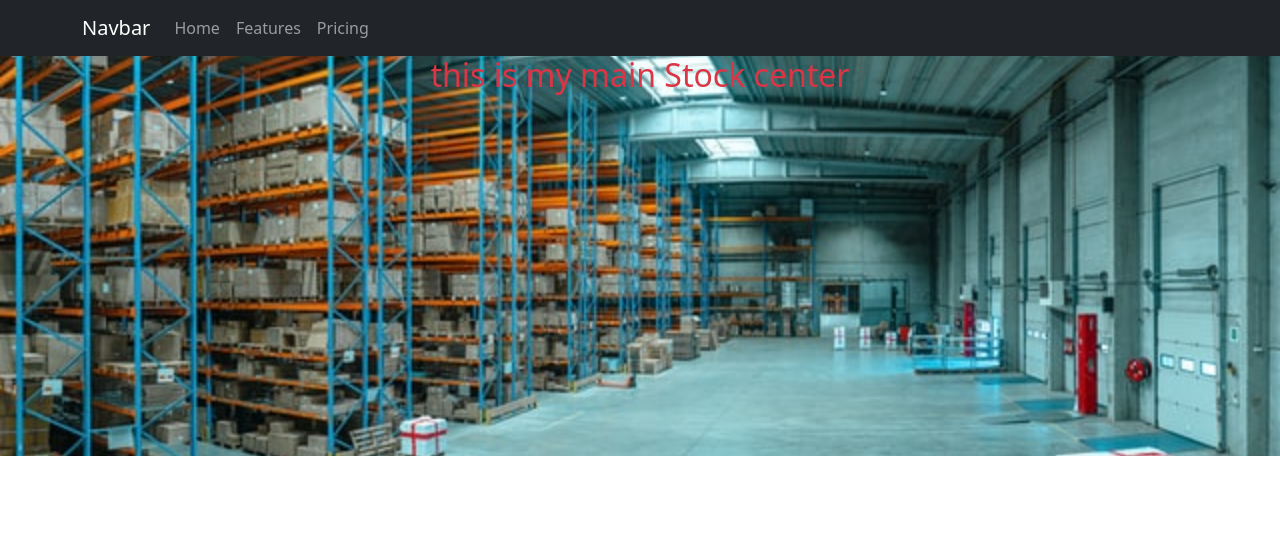
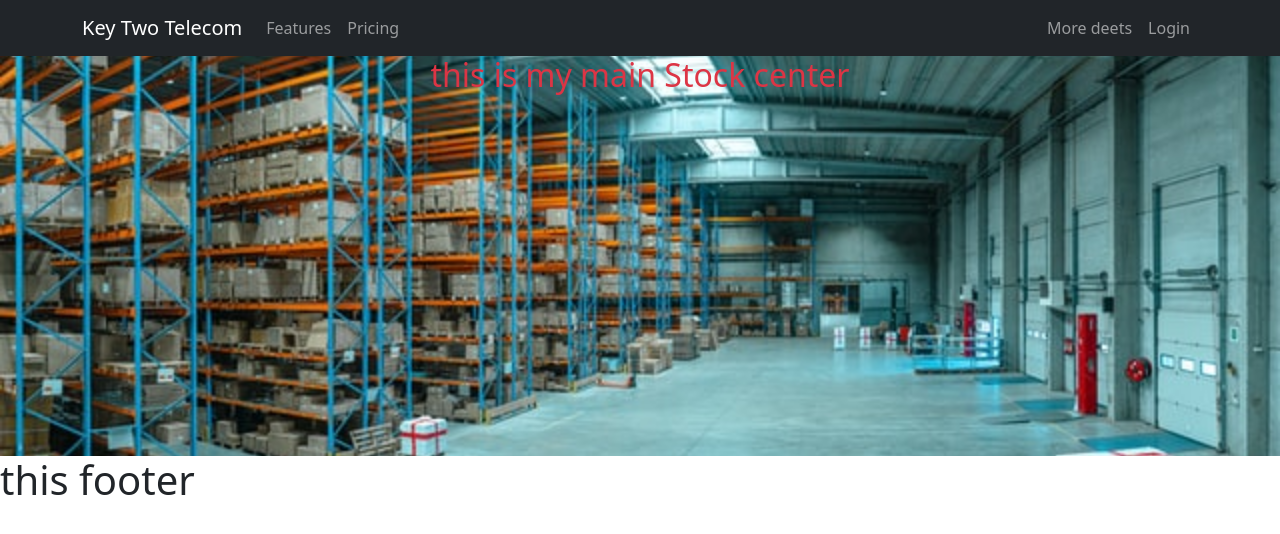
Before and after one commit to Masum-WebD/key-two-warehouse-clientSide, a React (Create React App) app: page / in a window 1280 px wide. Shown: the top 534 px of the page. Built offline with nearby package versions, Linux system fonts and the light colour scheme.

Commit message:
add header

```diff
--- a/package.json
+++ b/package.json
@@ -10,6 +10,7 @@
     "react": "^18.1.0",
     "react-bootstrap": "^2.3.1",
     "react-dom": "^18.1.0",
+    "react-router-dom": "^6.3.0",
     "react-scripts": "5.0.1",
     "web-vitals": "^2.1.4"
   },
--- a/src/App.js
+++ b/src/App.js
@@ -1,11 +1,20 @@
 import './App.css';
 import Home from './components/Home/Home';
+import Footer  from './components/Footer/Footer';
 import 'bootstrap/dist/css/bootstrap.min.css';
+import { Route, Routes } from 'react-router-dom';
+import Login from './components/Login/Login';
+import Header from './components/Home/Header/Header';
 
 function App() {
   return (
     <div >
-      <Home></Home>
+     <Header></Header>
+      <Routes>
+        <Route path="/" element={<Home></Home>}></Route>
+        <Route path='/login' element={<Login></Login>}></Route>
+      </Routes>
+      <Footer></Footer>
     </div>
   );
 }
--- a/src/components/Home/Header/Header.js
+++ b/src/components/Home/Header/Header.js
@@ -1,17 +1,26 @@
 import React from "react";
 import { Container, Nav, Navbar } from "react-bootstrap";
+import { Link } from "react-router-dom";
 
 const Header = () => {
   return (
     <div>
-      <Navbar bg="dark" variant="dark">
+      <Navbar collapseOnSelect expand="lg" bg="dark" variant="dark">
         <Container>
-          <Navbar.Brand href="#home">Navbar</Navbar.Brand>
-          <Nav className="me-auto">
-            <Nav.Link href="#home">Home</Nav.Link>
-            <Nav.Link href="#features">Features</Nav.Link>
-            <Nav.Link href="#pricing">Pricing</Nav.Link>
-          </Nav>
+          <Navbar.Brand as={Link} to='/' href="#home">Key Two Telecom</Navbar.Brand>
+          <Navbar.Toggle aria-controls="responsive-navbar-nav" />
+          <Navbar.Collapse id="responsive-navbar-nav">
+            <Nav className="me-auto">
+              <Nav.Link href="#features">Features</Nav.Link>
+              <Nav.Link href="#pricing">Pricing</Nav.Link>
+            </Nav>
+            <Nav>
+              <Nav.Link href="#deets">More deets</Nav.Link>
+              <Nav.Link as={Link} to='/login' href="#memes">
+                Login
+              </Nav.Link>
+            </Nav>
+          </Navbar.Collapse>
         </Container>
       </Navbar>
     </div>
--- a/src/components/Home/Home.js
+++ b/src/components/Home/Home.js
@@ -7,7 +7,6 @@ import './Home.css';
 const Home = () => {
     return (
         <div>
-            <Header></Header>
             <Banner></Banner>
         </div>
     );
--- /dev/null
+++ b/src/components/Login/Login.js
@@ -0,0 +1,11 @@
+import React from 'react';
+
+const Login = () => {
+    return (
+        <div>
+            <h1> Login page </h1>
+        </div>
+    );
+};
+
+export default Login;
--- a/src/index.js
+++ b/src/index.js
@@ -1,14 +1,17 @@
-import React from 'react';
-import ReactDOM from 'react-dom/client';
-import './index.css';
-import App from './App';
-import reportWebVitals from './reportWebVitals';
+import React from "react";
+import ReactDOM from "react-dom/client";
+import "./index.css";
+import App from "./App";
+import reportWebVitals from "./reportWebVitals";
+import { BrowserRouter } from "react-router-dom";
 
-const root = ReactDOM.createRoot(document.getElementById('root'));
+const root = ReactDOM.createRoot(document.getElementById("root"));
 root.render(
-  <React.StrictMode>
-    <App />
-  </React.StrictMode>
+  <BrowserRouter>
+    <React.StrictMode>
+      <App />
+    </React.StrictMode>
+  </BrowserRouter>
 );
 
 // If you want to start measuring performance in your app, pass a function
```
Also changed, not shown: 1 other file (tests, documents, lock files or other folders).
